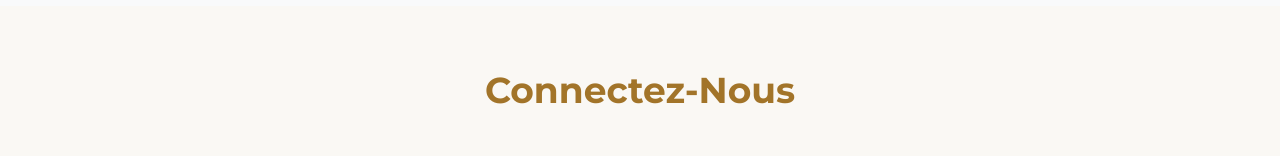
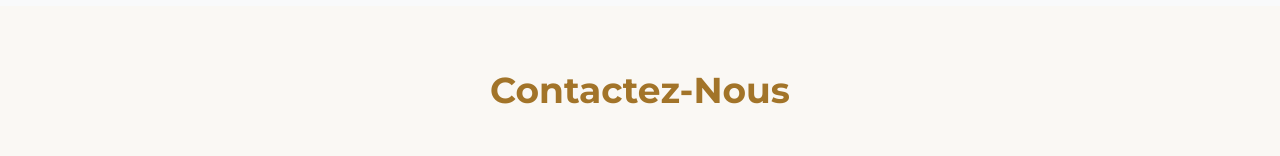
Before and after one commit to sarra831/chawech_page, a React (Vite) app: page / in a window 1280 px wide. Shown: the part 1118-1274 px from the top of the page. Built offline with nearby package versions, Linux system fonts and the light colour scheme.

Commit message:
fix contact

```diff
--- a/src/App.jsx
+++ b/src/App.jsx
@@ -84,7 +84,7 @@ function App() {
     <section className="py-16 bg-primary/5">
   <div className="container mx-auto px-4">
     <h2 className="text-4xl font-extrabold text-center text-primary mb-12">
-      Connectez-Nous
+      Contactez-Nous
     </h2>
 
     <div className="grid grid-cols-1 sm:grid-cols-2 md:grid-cols-4 gap-8 text-center">
```
